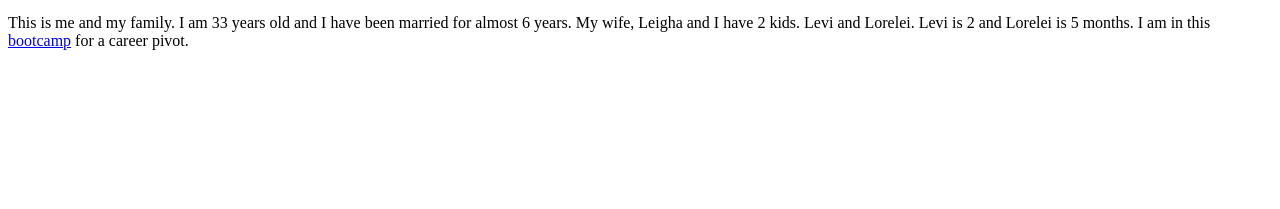
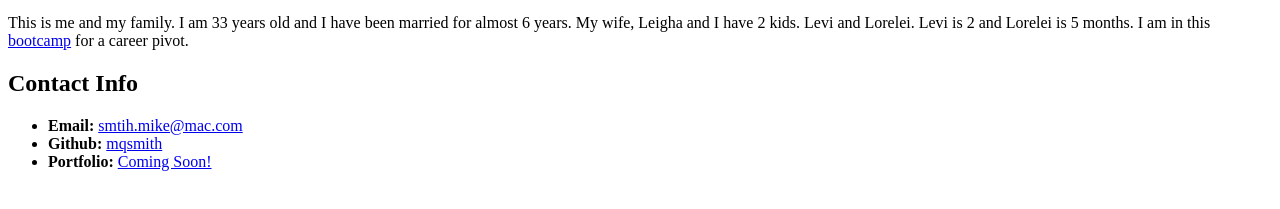
Before and after one commit to mqsmith/Student_Bio_No_CSS, a plain HTML site: page index.html in a window 1280 px wide. Shown: the part 433-642 px from the top of the page. Drawn offline with Linux system fonts and the light colour scheme.

Commit message:
Added the Contact Info section.

```diff
--- a/index.html
+++ b/index.html
@@ -29,18 +29,44 @@
 
             <!-- Section 1: Bio -->
             <section>
-                <!-- h2: My Name -->
+
+                <!-- h2: Teir-2 Headline -->
                 <h2>
                     Mike Smith
                 </h2>
 
-                <!-- This the image -->
+                <!-- This is the image -->
                 <img src="https://scontent-ort2-2.xx.fbcdn.net/v/t1.0-9/61367659_10109950064408010_8173175824866869248_n.jpg?_nc_cat=105&_nc_ht=scontent-ort2-2.xx&oh=bcd14b453ca83c6b5197c5d718a84b32&oe=5D9E2F54" alt="Family Photo" height="300" width="220"/>
 
                 <!-- A short paragraph aobut myself with an embedded link -->
                 <p>
                         This is me and my family. I am 33 years old and I have been married for almost 6 years. My wife, Leigha and I have 2 kids. Levi and Lorelei. Levi is 2 and Lorelei is 5 months. I am in this <a href="https://bootcamp.pe.gatech.edu/coding/" target="_blank">bootcamp</a> for a career pivot.
                 </p>
+
+            </section>
+
+            <!-- Section 2: Contact Info -->
+            <section>
+
+                <!-- h2: Teir-2 Headline-->
+                <h2>
+                    Contact Info
+                </h2>
+
+                <!-- Unordered list -->
+
+                <Ul>
+                    <li>
+                        <strong>Email:</strong> <a href="mailto:smith.mike@mac.com">smtih.mike@mac.com</a>
+                    </li>
+                    <li>
+                        <strong>Github:</strong> <a href="https://github.com/mqsmith" target="_blank">mqsmith</a>
+                    </li>
+                    <li>
+                        <strong>Portfolio:</strong> <a href="#">Coming Soon!</a>
+                    </li>
+                </Ul>
+
             </section>
 
         </div>
```
